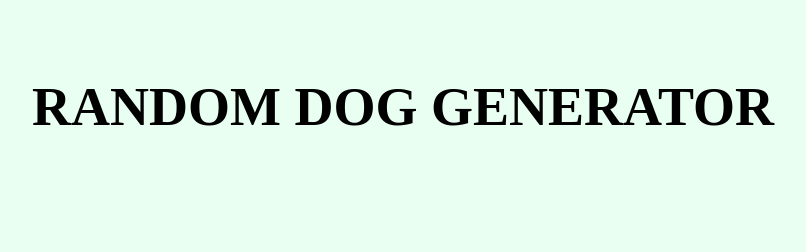
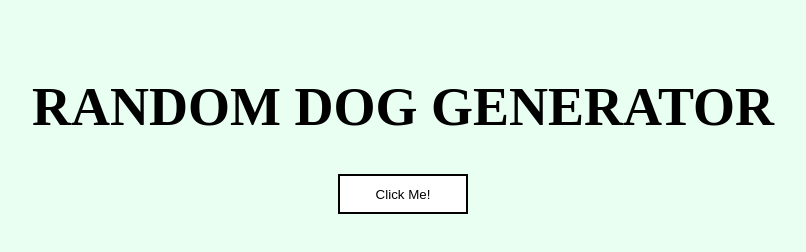
Before and after one commit to khdgsn/dog-api, a plain HTML site: page index.html in a window 1280 px wide. Shown: the whole page, without its empty margins (237-1043 px from the left). Drawn offline with Linux system fonts and the light colour scheme; no server answers.

Commit message:
add and styled button

```diff
--- a/app.css
+++ b/app.css
@@ -26,13 +26,31 @@ h1 {
   #dogCard {
       display: flex;
   }
- /*
+
   .buttonContainer {
-      text-align: center;
+    display: flex;
+    justify-content: center;
+    align-items: center;
+    padding: 0 0 20px 0;
   }
 
   #dogButton {
-    margin: 0 auto;
-    display: block;
+  width: 130px;
+  height: 40px;
+  padding: 10px 25px;
+  border: 2px solid #000;
+  font-family: Spectral, sans-serif;
+  background: white;
+  cursor: pointer;
+  transition: all 0.3s ease;
+  position: relative;
+  display: inline-block;
   }
-  */
+
+  #dogButton:hover {
+    box-shadow:
+   -7px -7px 20px 0px #fff9,
+   -4px -4px 5px 0px #fff9,
+   7px 7px 20px 0px #0002,
+   4px 4px 5px 0px #0001;
+  }
--- a/index.html
+++ b/index.html
@@ -13,14 +13,12 @@
   <body>
     <div class="container">
         <h1>Random Dog Generator</h1>
+        <div class="buttonContainer">
+          <button id="dogButton" type="button">Click Me!</button>
+        </div>
         <ol id="dogCard"></ol>
         <img id="doggo"/>
     </div>
-    <!--
-    <div class="buttonContainer"></div>
-        <button id="dogButton" type="button">Click Me!</button>
-    </div>
-    -->
     <script src="app.js"></script>
   </body>
 </html>
```
